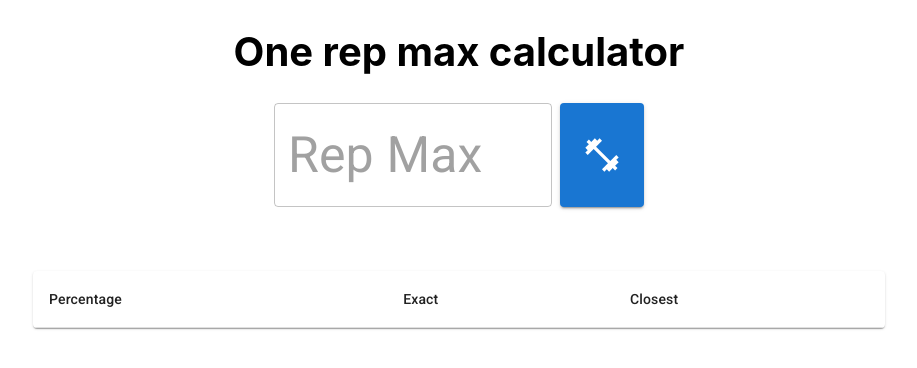
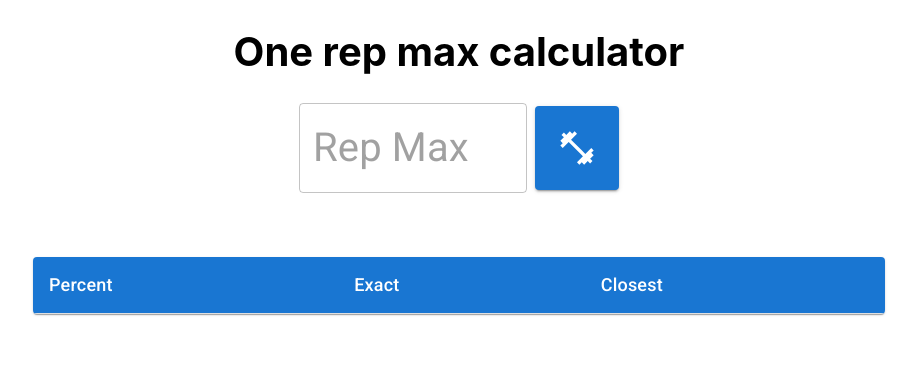
Before and after one commit to ssp6/weight-calculator, a React (Create React App) app: page / in a window 1280 px wide. Shown: the top 368 px of the page, without its empty margins (181-1098 px from the left). Built offline with nearby package versions, Linux system fonts and the light colour scheme.

Commit message:
feat: improve design of table

```diff
--- a/src/pages/WeightCalc.tsx
+++ b/src/pages/WeightCalc.tsx
@@ -8,6 +8,7 @@ import {
   Table,
   TableBody,
   TableCell,
+  tableCellClasses,
   TableContainer,
   TableHead,
   TableRow,
@@ -21,7 +22,7 @@ import { ClosestWeightTableCell } from '../components/ClosestWeightTableCell'
 import { updateCalcBaseAndPercentages } from '../domain/Weights/redux'
 import { useAppDispatch, useAppSelector } from '../store/hooks'
 
-const inputFontSize = 50
+const inputFontSize = 40
 const OneRepMaxInput = styled(TextField)(({ theme }) => ({
   '& .MuiInputBase-input': {
     fontSize: inputFontSize,
@@ -35,6 +36,18 @@ const InputWithButton = styled(Box)(({ theme }) => ({
   alignItems: 'center',
   justifyContent: 'center',
   marginBottom: theme.spacing(8),
+}))
+
+const tableFontSize = 18
+const StyledTableCell = styled(TableCell)(({ theme }) => ({
+  [`&.${tableCellClasses.head}`]: {
+    backgroundColor: theme.palette.primary.main,
+    color: theme.palette.common.white,
+    fontSize: tableFontSize,
+  },
+  [`&.${tableCellClasses.body}`]: {
+    fontSize: tableFontSize,
+  },
 }))
 
 const MAX_1_RM_WEIGHT = 1_200
@@ -82,7 +95,7 @@ export const WeightCalc: React.FC = () => {
         paddingBottom: 16,
       }}
     >
-      <Box sx={{ textAlign: 'centre', h1: { fontSize: 40 } }}>
+      <Box sx={{ textAlign: 'center', h1: { fontSize: 40 } }}>
         <h1>One rep max calculator</h1>
       </Box>
       <InputWithButton>
@@ -109,26 +122,26 @@ export const WeightCalc: React.FC = () => {
         <Table aria-label={'weight percentages'}>
           <TableHead>
             <TableRow>
-              <TableCell>Percentage</TableCell>
-              <TableCell>Exact</TableCell>
-              <TableCell>Closest</TableCell>
+              <StyledTableCell>Percent</StyledTableCell>
+              <StyledTableCell>Exact</StyledTableCell>
+              <StyledTableCell>Closest</StyledTableCell>
             </TableRow>
           </TableHead>
           <TableBody>
             {weightsAtPercentages?.map((data) => (
               <TableRow>
-                <TableCell>{data.percentage}%</TableCell>
-                <TableCell>
+                <StyledTableCell>{data.percentage}%</StyledTableCell>
+                <StyledTableCell>
                   {data.exact} {selectedWeightSystem.weightAbbreviation}
-                </TableCell>
-                <TableCell>
+                </StyledTableCell>
+                <StyledTableCell>
                   <ClosestWeightTableCell
                     exactWeight={data.exact}
                     closestAbove={data.closestAbove}
                     closestBelow={data.closestBelow}
                     weightSystem={selectedWeightSystem}
                   />
-                </TableCell>
+                </StyledTableCell>
               </TableRow>
             ))}
           </TableBody>
```
